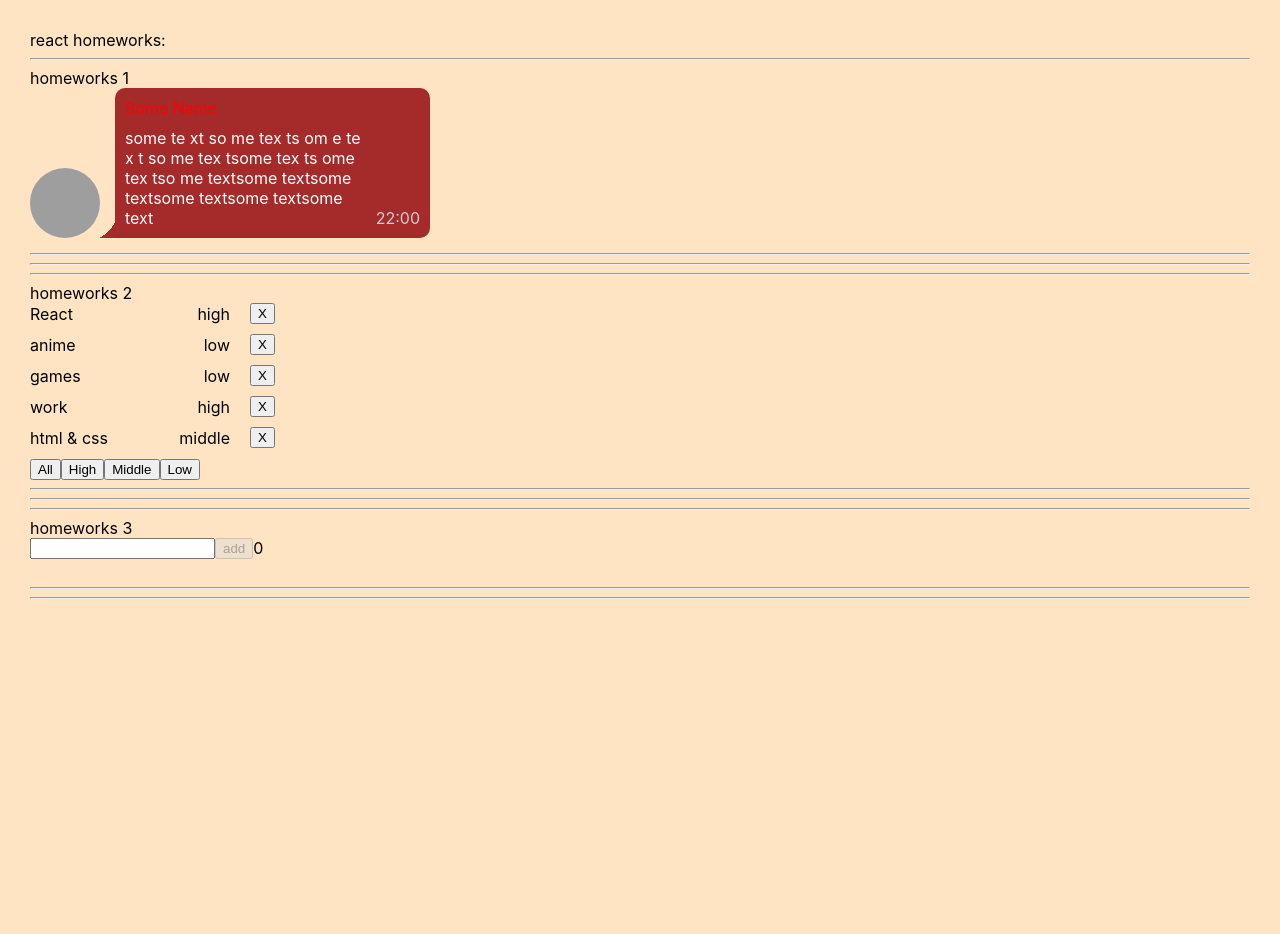
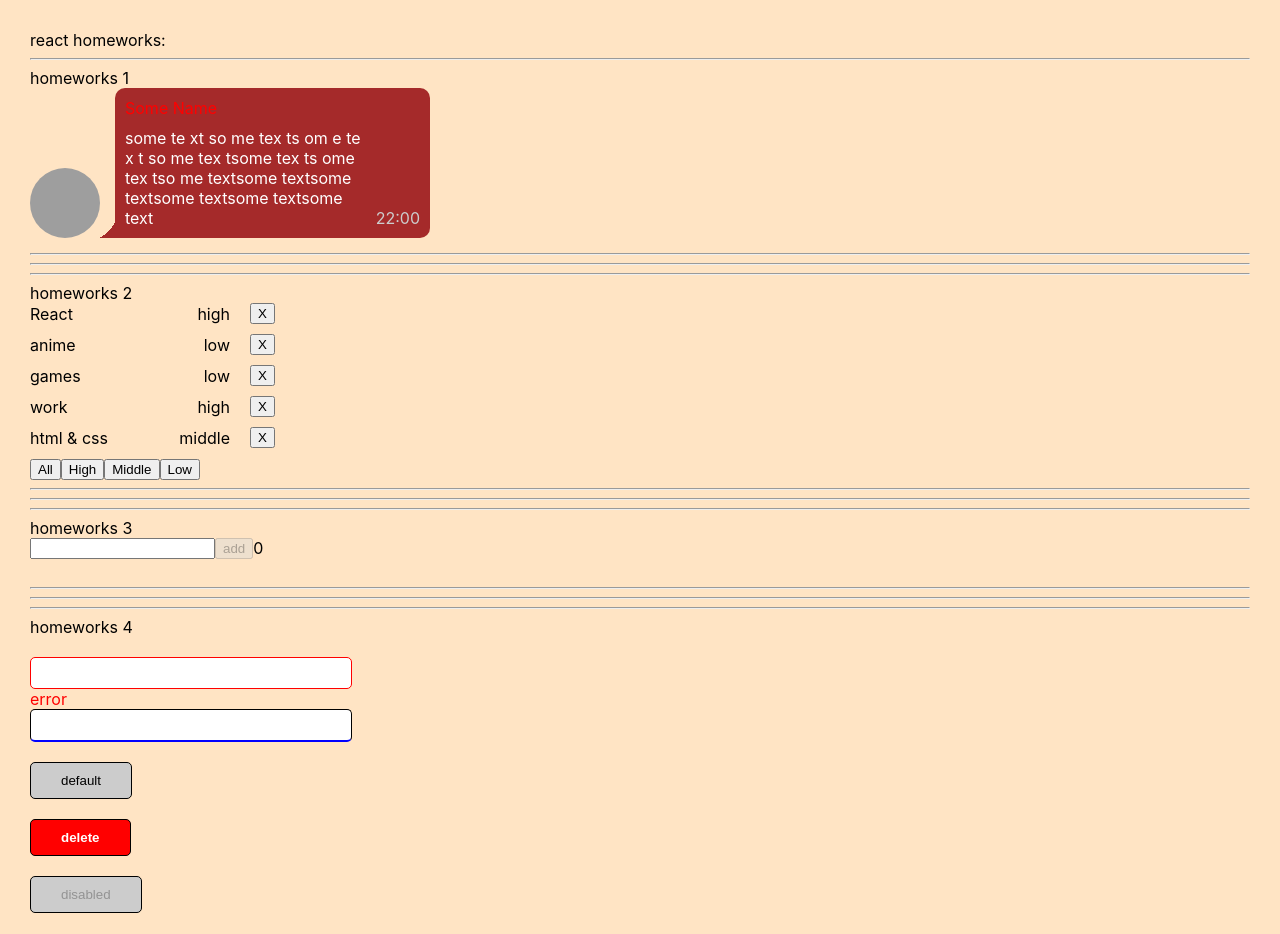
Before and after one commit to dev-fominov/dz-ignat, a React (Create React App) app: page / in a window 1280 px wide. Shown: the top 934 px of the page. Before the commit the page ends 800 px from the top, so only its background shows below. Built offline with nearby package versions, Linux system fonts and the light colour scheme; grey boxes are pictures that could not be loaded.

Commit message:
04 homework Ignat

```diff
--- a/src/p1-main/m1-ui/u1-app/App.tsx
+++ b/src/p1-main/m1-ui/u1-app/App.tsx
@@ -3,6 +3,7 @@ import s from './App.module.css'
 import HW1 from '../../../p2-homeworks/h1/HW1'
 import HW2 from '../../../p2-homeworks/h2/HW2'
 import HW3 from '../../../p2-homeworks/h3/HW3'
+import HW4 from '../../../p2-homeworks/h4/HW4'
 
 function App() {
     return (
@@ -11,7 +12,7 @@ function App() {
             <HW1/>
             <HW2/>
             <HW3/>
-            {/*<HW4/>*/}
+            <HW4/>
             {/*<HW5/>*/}
 
         </div>
--- a/src/p2-homeworks/h4/HW4.module.css
+++ b/src/p2-homeworks/h4/HW4.module.css
@@ -1,11 +1,12 @@
 .blue {
-    border-bottom: 5px solid blue;
+    border-bottom: 2px solid blue;
 }
 
 .column {
+    margin-top: 20px;
     display: flex;
     flex-direction: column;
-    align-items: center;
+    align-items: flex-start;
 }
 
 .testSpanError {
--- a/src/p2-homeworks/h4/common/c1-SuperInputText/SuperInputText.module.css
+++ b/src/p2-homeworks/h4/common/c1-SuperInputText/SuperInputText.module.css
@@ -1,10 +1,26 @@
 .superInput {
+    width: 300px;
+    height: 30px;
+    padding: 0 10px;
+    outline: none;
+    border-radius: 5px;
+    border: 1px solid #000;
+    margin-bottom: 20px;
+}
 
+.superInput:focus {
+    outline: none;
+    border: 1px solid #000;
 }
 
 .errorInput {
-    border: 3px solid lime;
-    background: red;
+    width: 300px;
+    height: 30px;
+    outline: none;
+    border-radius: 5px;
+    padding: 0 10px;
+    border: 1px solid red;
+    /* background: red; */
 }
 
 .error {
--- a/src/p2-homeworks/h4/common/c1-SuperInputText/SuperInputText.tsx
+++ b/src/p2-homeworks/h4/common/c1-SuperInputText/SuperInputText.tsx
@@ -39,7 +39,7 @@ const SuperInputText: React.FC<SuperInputTextPropsType> = (
     }
 
     const finalSpanClassName = `${s.error} ${spanClassName ? spanClassName : ''}`
-    const finalInputClassName = `${s.errorInput} ${className}` // need to fix with (?:) and s.superInput
+    const finalInputClassName = `${error ? s.errorInput : s.superInput} ${className}` // need to fix with (?:) and s.superInput
 
     return (
         <>
--- a/src/p2-homeworks/h4/common/c2-SuperButton/SuperButton.module.css
+++ b/src/p2-homeworks/h4/common/c2-SuperButton/SuperButton.module.css
@@ -1,7 +1,31 @@
 .default {
+    padding: 10px 30px;
+    border-radius: 5px;
+    outline: none;
+    border: 1px solid #000;
+    background-color: #ccc;
+    margin-bottom: 20px;
+    cursor: pointer;
+}
+.default:hover {
+    background-color: rgba(0, 0, 0, 0.5);
+}
 
+.default:disabled {
+    cursor: no-drop;
 }
 
 .red {
-    background: red;
+    background-color: red;
+    color: #fff;
+    font-weight: 700;
+    padding: 10px 30px;
+    border-radius: 5px;
+    outline: none;
+    border: 1px solid #000;
+    margin-bottom: 20px;
+    cursor: pointer;
 }
+.red:hover {
+    opacity: 0.5;
+}
--- a/src/p2-homeworks/h4/common/c3-SuperCheckbox/SuperCheckbox.module.css
+++ b/src/p2-homeworks/h4/common/c3-SuperCheckbox/SuperCheckbox.module.css
@@ -1,7 +1,25 @@
 .checkbox {
-
+	appearance: none;
+	width: 16px;
+	height: 16px;
+	border-radius: 3px;
+	border: 1px solid #000;
+	background-color: transparent;
+	cursor: pointer;
+}
+.checkbox:checked {
+	appearance: none;
+	background-color: #000;
+}
+label {
+	position: relative;
+	display: flex;
+	align-items: center;
+	margin-bottom: 5px;
+	cursor: pointer;
 }
 
 .spanClassName {
-
+	padding-left: 5px;
+	display: block;
 }
--- a/src/p2-homeworks/h4/common/c3-SuperCheckbox/SuperCheckbox.tsx
+++ b/src/p2-homeworks/h4/common/c3-SuperCheckbox/SuperCheckbox.tsx
@@ -21,12 +21,17 @@ const SuperCheckbox: React.FC<SuperCheckboxPropsType> = (
 ) => {
     const onChangeCallback = (e: ChangeEvent<HTMLInputElement>) => {
         // сделайте так чтоб работал onChange и onChangeChecked
+        onChange // если есть пропс onChange
+        && onChange(e) // то передать ему е (поскольку onChange не обязателен)
+
+        onChangeChecked && onChangeChecked(e.currentTarget.checked)
     }
 
     const finalInputClassName = `${s.checkbox} ${className ? className : ''}`
 
     return (
         <label>
+            {}
             <input
                 type={'checkbox'}
                 onChange={onChangeCallback}
```
